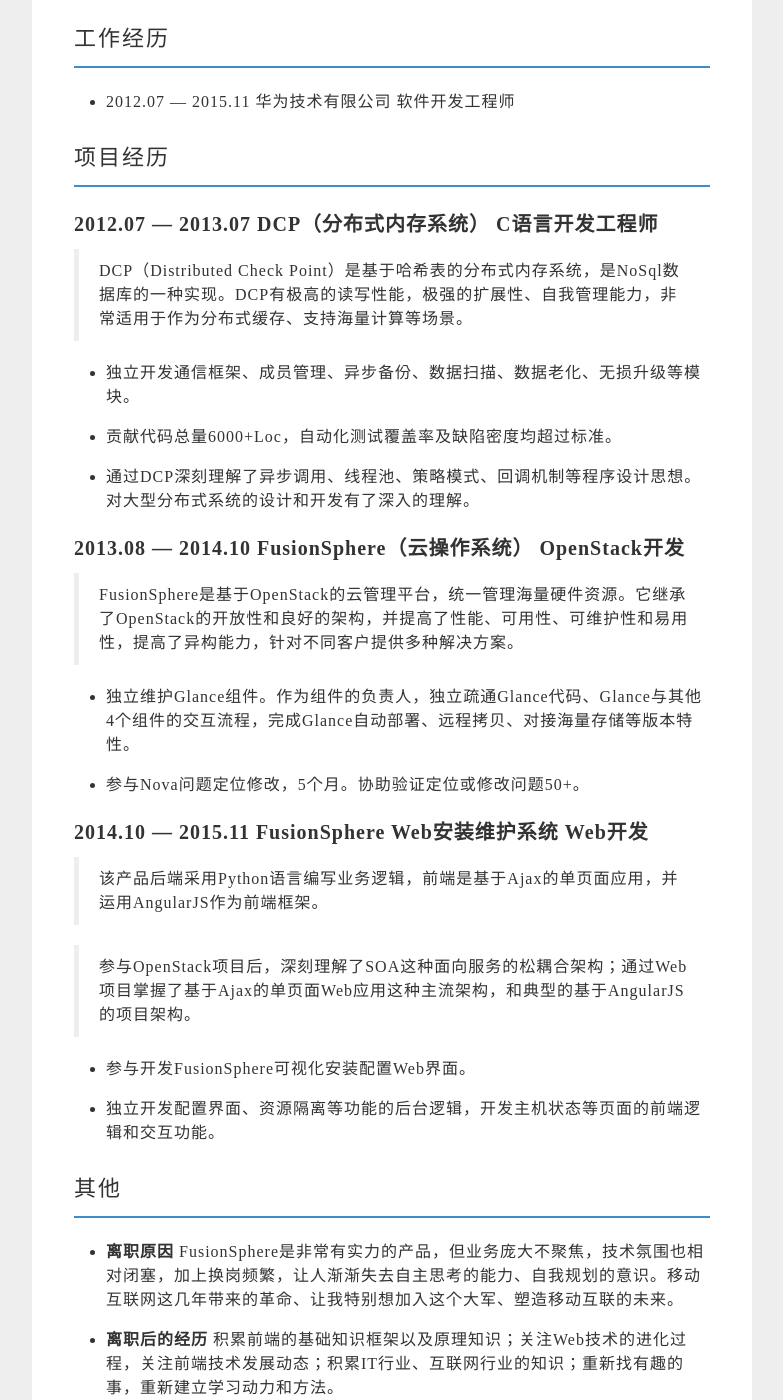
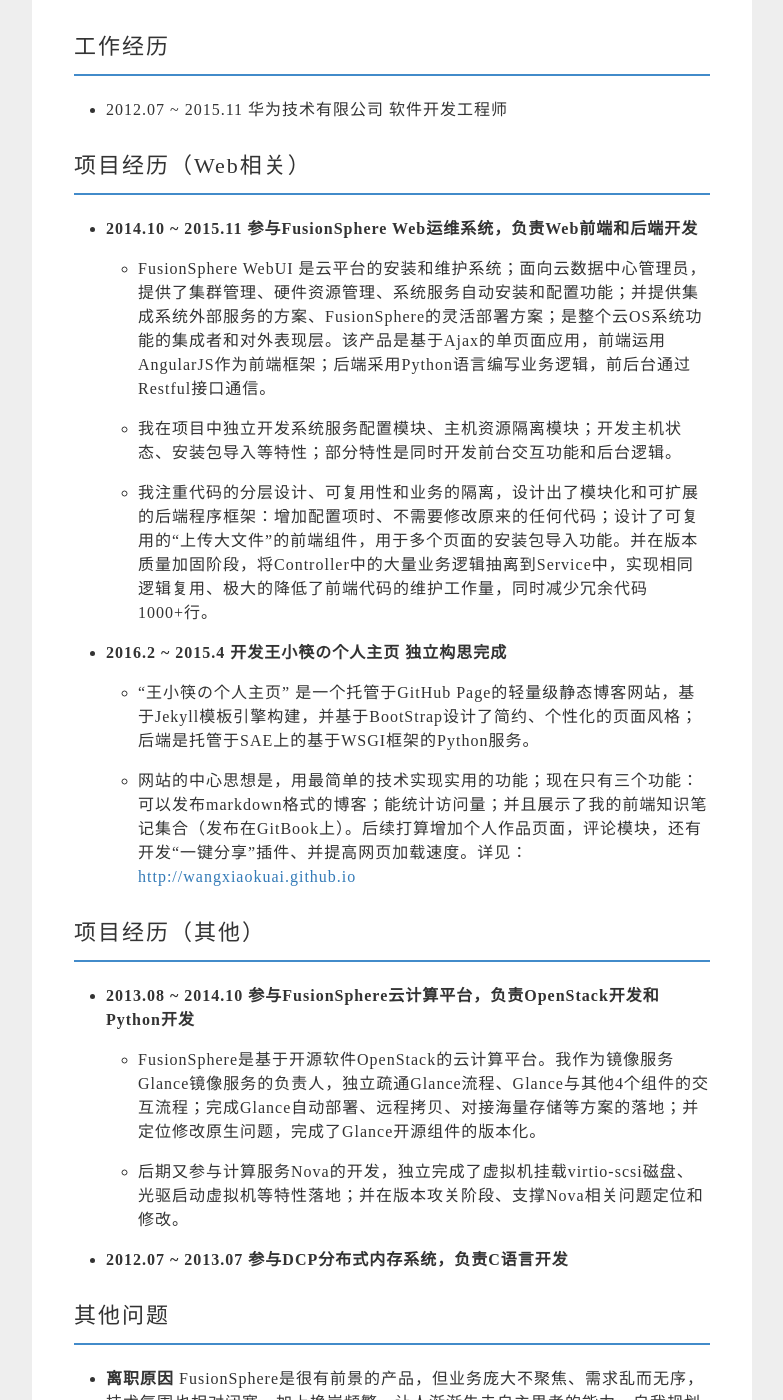
Before and after one commit to wangxiaokuai/blog, a Jekyll site: the page built from _posts/2016-04-19-my-cv.md, in a window 1280 px wide and 1400 px high, scrolled down 992 px. Shown: the whole window, without its empty margins (248-1031 px from the left). Built offline with Jekyll 4.4.1, drawn with Linux system fonts in a browser that asks for light colours; some of the changed text lies outside the part shown.

Commit message:
更新简历

```diff
--- a/_posts/2016-04-19-my-cv.md
+++ b/_posts/2016-04-19-my-cv.md
@@ -8,59 +8,49 @@
 ## 个人信息
 * 王欢，女，1990年出生于黑龙江，现居杭州。
 * 邮箱：wangxiaokuai.love@gmail.com
-* 手机：15088719943
 * 个人主页：[http://wangxiaokuai.github.io](http://wangxiaokuai.github.io)
-* Github：[https://github.com/wangxiaokuai](https://github.com/wangxiaokuai)
+* GitHub：    [https://github.com/wangxiaokuai](https://github.com/wangxiaokuai)
 
-## 技术栈
+## 技 术 栈
 Web前端技术：
 
-* 熟练掌握Html、CSS基础知识，会编写响应式网页
-* 熟练掌握JavaScript语言核心和客户端JavaScript原理，熟悉JavaScript面向对象思想和技巧
-* 熟练掌握AngularJS，了解JQuery，BootStrap，RequireJS等常见JS模块
-* 熟悉基于Ajax的单页面应用，熟悉Restful接口风格、JSON数据交换技术、MVC及模块化思想
+* 熟练掌握HTML、CSS基础，熟悉所有标签和属性的用法；初步的懂响应式网页原理
+* 熟练掌握JavaScript语言核心；对客户端JS接口了如指掌；熟悉JS面向对象思想和实现技巧
+* 熟练使用AngularJS1.4，深入理解其框架设计思想；了解JQuery，BootStrap，RequireJS等常用的JS框架
+* **熟悉基于Ajax的单页面应用，熟悉Restful接口设计、JSON数据交换技术、MVC及模块化思想**
 
 Web以外的技术：
 
-* 熟悉C语言、Python，开发过大型分布式系统开发；熟悉Linux平台的使用
-* 熟悉策略模式、线程池、工厂模式、观察者模式等常见的设计模式
+* **熟悉C语言、Python，开发过大型分布式系统开发；熟悉Linux平台**
+* 熟悉MVC、策略模式、观察者、责任链、线程池模式等常用的设计思想
 
 ## 教育背景
-* 2008.08 — 2012.06  浙江大学计算机学院    数字媒体与技术专业
+* 2008.08 ~ 2012.06  浙江大学计算机学院    数字媒体与技术专业
 
 ## 工作经历
-* 2012.07 — 2015.11    华为技术有限公司    软件开发工程师
+* 2012.07 ~ 2015.11    华为技术有限公司    软件开发工程师
 
-## 项目经历
+## 项目经历（Web相关）
 
-### 2012.07 — 2013.07    DCP（分布式内存系统）           C语言开发工程师
-> DCP（Distributed Check Point）是基于哈希表的分布式内存系统，是NoSql数据库的一种实现。DCP有极高的读写性能，极强的扩展性、自我管理能力，非常适用于作为分布式缓存、支持海量计算等场景。
+* **2014.10 ~ 2015.11 参与FusionSphere Web运维系统，负责Web前端和后端开发**
+    * FusionSphere WebUI 是云平台的安装和维护系统；面向云数据中心管理员，提供了集群管理、硬件资源管理、系统服务自动安装和配置功能；并提供集成系统外部服务的方案、FusionSphere的灵活部署方案；是整个云OS系统功能的集成者和对外表现层。该产品是基于Ajax的单页面应用，前端运用AngularJS作为前端框架；后端采用Python语言编写业务逻辑，前后台通过Restful接口通信。
+    * 我在项目中独立开发系统服务配置模块、主机资源隔离模块；开发主机状态、安装包导入等特性；部分特性是同时开发前台交互功能和后台逻辑。
+    * 我注重代码的分层设计、可复用性和业务的隔离，设计出了模块化和可扩展的后端程序框架：增加配置项时、不需要修改原来的任何代码；设计了可复用的“上传大文件”的前端组件，用于多个页面的安装包导入功能。并在版本质量加固阶段，将Controller中的大量业务逻辑抽离到Service中，实现相同逻辑复用、极大的降低了前端代码的维护工作量，同时减少冗余代码1000+行。
 
-* 独立开发通信框架、成员管理、异步备份、数据扫描、数据老化、无损升级等模块。
-* 贡献代码总量6000+Loc，自动化测试覆盖率及缺陷密度均超过标准。
-* 通过DCP深刻理解了异步调用、线程池、策略模式、回调机制等程序设计思想。对大型分布式系统的设计和开发有了深入的理解。
+* **2016.2 ~ 2015.4 开发王小筷の个人主页     独立构思完成**
+    * “王小筷の个人主页” 是一个托管于GitHub Page的轻量级静态博客网站，基于Jekyll模板引擎构建，并基于BootStrap设计了简约、个性化的页面风格；后端是托管于SAE上的基于WSGI框架的Python服务。
+    * 网站的中心思想是，用最简单的技术实现实用的功能；现在只有三个功能：可以发布markdown格式的博客；能统计访问量；并且展示了我的前端知识笔记集合（发布在GitBook上）。后续打算增加个人作品页面，评论模块，还有开发“一键分享”插件、并提高网页加载速度。详见： [http://wangxiaokuai.github.io](http://wangxiaokuai.github.io)
 
+## 项目经历（其他）
+* **2013.08 ~ 2014.10    参与FusionSphere云计算平台，负责OpenStack开发和Python开发**
+     * FusionSphere是基于开源软件OpenStack的云计算平台。我作为镜像服务Glance镜像服务的负责人，独立疏通Glance流程、Glance与其他4个组件的交互流程；完成Glance自动部署、远程拷贝、对接海量存储等方案的落地；并定位修改原生问题，完成了Glance开源组件的版本化。
+    * 后期又参与计算服务Nova的开发，独立完成了虚拟机挂载virtio-scsi磁盘、光驱启动虚拟机等特性落地；并在版本攻关阶段、支撑Nova相关问题定位和修改。
 
-### 2013.08 — 2014.10    FusionSphere（云操作系统）    OpenStack开发
-> FusionSphere是基于OpenStack的云管理平台，统一管理海量硬件资源。它继承了OpenStack的开放性和良好的架构，并提高了性能、可用性、可维护性和易用性，提高了异构能力，针对不同客户提供多种解决方案。
+* **2012.07 ~ 2013.07    参与DCP分布式内存系统，负责C语言开发**
 
-* 独立维护Glance组件。作为组件的负责人，独立疏通Glance代码、Glance与其他4个组件的交互流程，完成Glance自动部署、远程拷贝、对接海量存储等版本特性。
-* 参与Nova问题定位修改，5个月。协助验证定位或修改问题50+。
-
-
-### 2014.10 — 2015.11    FusionSphere Web安装维护系统 	Web开发
-> 该产品后端采用Python语言编写业务逻辑，前端是基于Ajax的单页面应用，并运用AngularJS作为前端框架。
-
-> 参与OpenStack项目后，深刻理解了SOA这种面向服务的松耦合架构；通过Web项目掌握了基于Ajax的单页面Web应用这种主流架构，和典型的基于AngularJS的项目架构。
-
-* 参与开发FusionSphere可视化安装配置Web界面。
-* 独立开发配置界面、资源隔离等功能的后台逻辑，开发主机状态等页面的前端逻辑和交互功能。
-
-## 其他
-* **离职原因**  FusionSphere是非常有实力的产品，但业务庞大不聚焦，技术氛围也相对闭塞，加上换岗频繁，让人渐渐失去自主思考的能力、自我规划的意识。移动互联网这几年带来的革命、让我特别想加入这个大军、塑造移动互联的未来。
+## 其他问题
+* **离职原因**  FusionSphere是很有前景的产品，但业务庞大不聚焦、需求乱而无序，技术氛围也相对闭塞，加上换岗频繁，让人渐渐失去自主思考的能力、自我规划的意识。移动互联网这几年带来的革命、让我决心加入这个大军、塑造移动互联的未来。
 * **离职后的经历**   积累前端的基础知识框架以及原理知识；关注Web技术的进化过程，关注前端技术发展动态；积累IT行业、互联网行业的知识；重新找有趣的事，重新建立学习动力和方法。
 * **关于职业生涯**  我喜欢互联网行业，喜欢开放、分享的技术氛围；目标是掌握最好的前端技术、做一流的Web项目、一流的Web讲师。掌握众多对的技术是必经之路，形成最终的思想、才是目标。
-* **关于前端技术**  快速的技术发展，说明前端技术水平还远远没有满足大多开发者的诉求，每一项新技术推出、都是帮开发者更好的解决开发问题、优化产品。从设计的出发点出发去理解新技术，就不会觉得它很快了。
-* **关于学习**  学习的关键是好奇心，学习和掌握一门技术的关键是从整体把握，基础的知识架构最为重要。应该去了解和它相关的上下游知识、以及行业知识，这样才能获得对前端技术的最全面理解、也是把握前端发展动态的前提。全面透彻的知识、正确的理解与思维、清晰的架构，也是快速掌握新技术、不被绕晕的关键。大量学习的同时，要保持清醒的思考。
-* **缺陷** 实践少，没有移动开发经验；在华为三年仍是初级开发，缺少主动思考。
-* **优点** 基础扎实，爱主动分享，有技术情怀。对IT、对云计算、对互联网+、对Web技术都有自己的思考。
+* **缺陷** 基础知识全面但不深刻；Web实践少且没有移动开发经验。
+* **优点** 基础扎实，爱主动分享、有技术情怀。对IT行业、对云计算、对互联网、对Web技术都有自己的思考。
```
Also changed, not shown: img/20160430001420.jpg (added).
